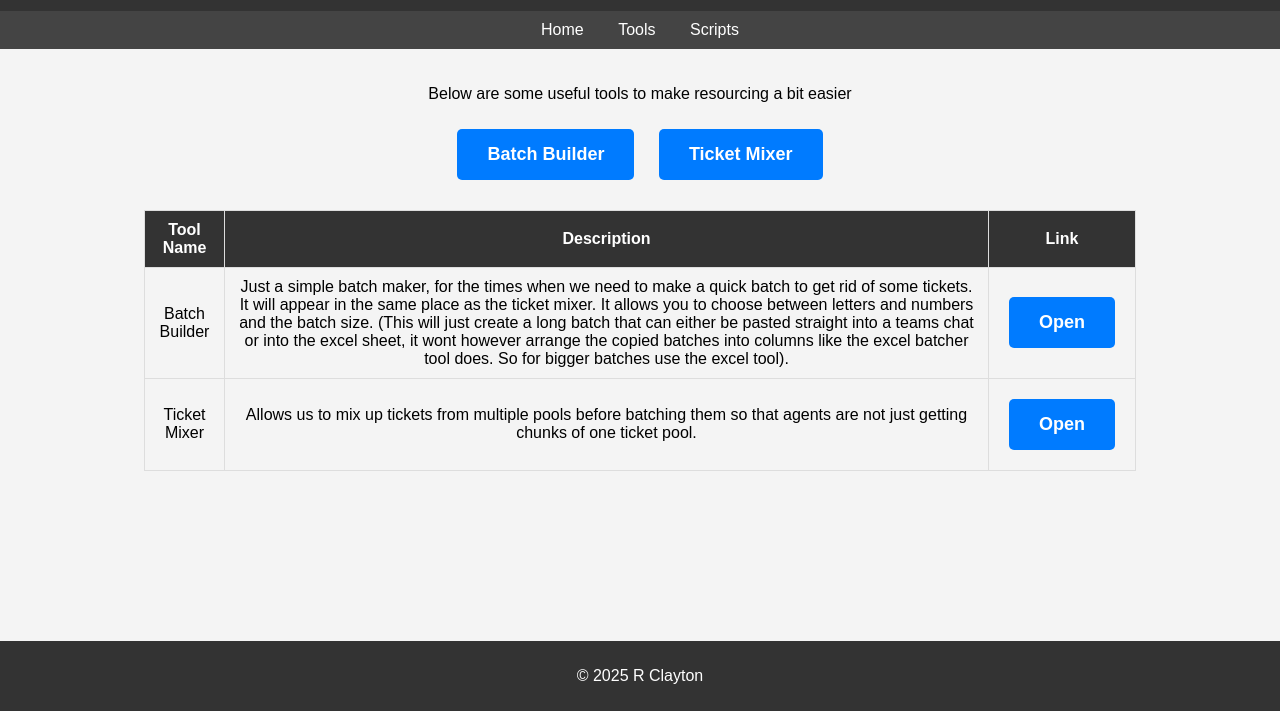
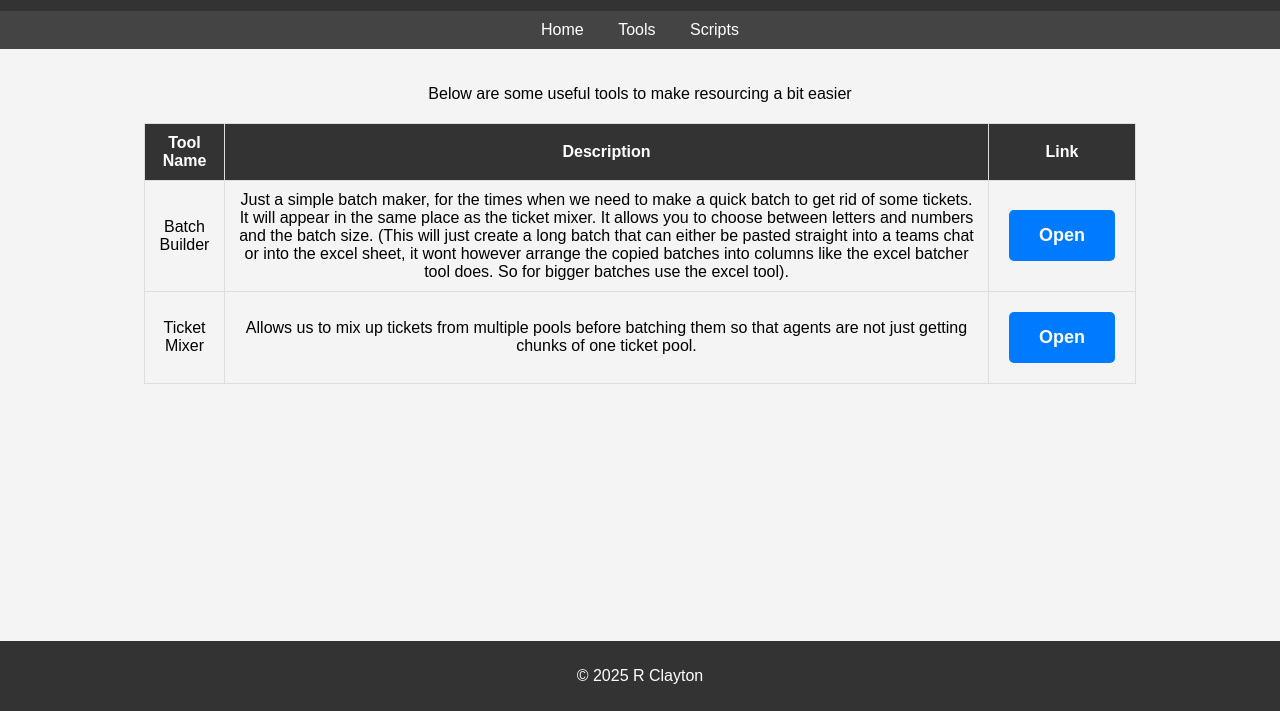
Before and after one commit to robula88/CAT_Resource, a plain HTML site: page tools.html in a window 1280 px wide. Shown: the part 89-800 px from the top of the page. Drawn offline with Linux system fonts and the light colour scheme.

Commit message:
Update tools.html

```diff
--- a/tools.html
+++ b/tools.html
@@ -86,9 +86,6 @@
     </nav>
     <main>
         <p>Below are some useful tools to make resourcing a bit easier</p>
-        <a href="Batch_Builder.html">Batch Builder</a>
-        <a href="Ticket_mixer.html">Ticket Mixer</a>
-
         <table>
             <thead>
                 <tr>
```
